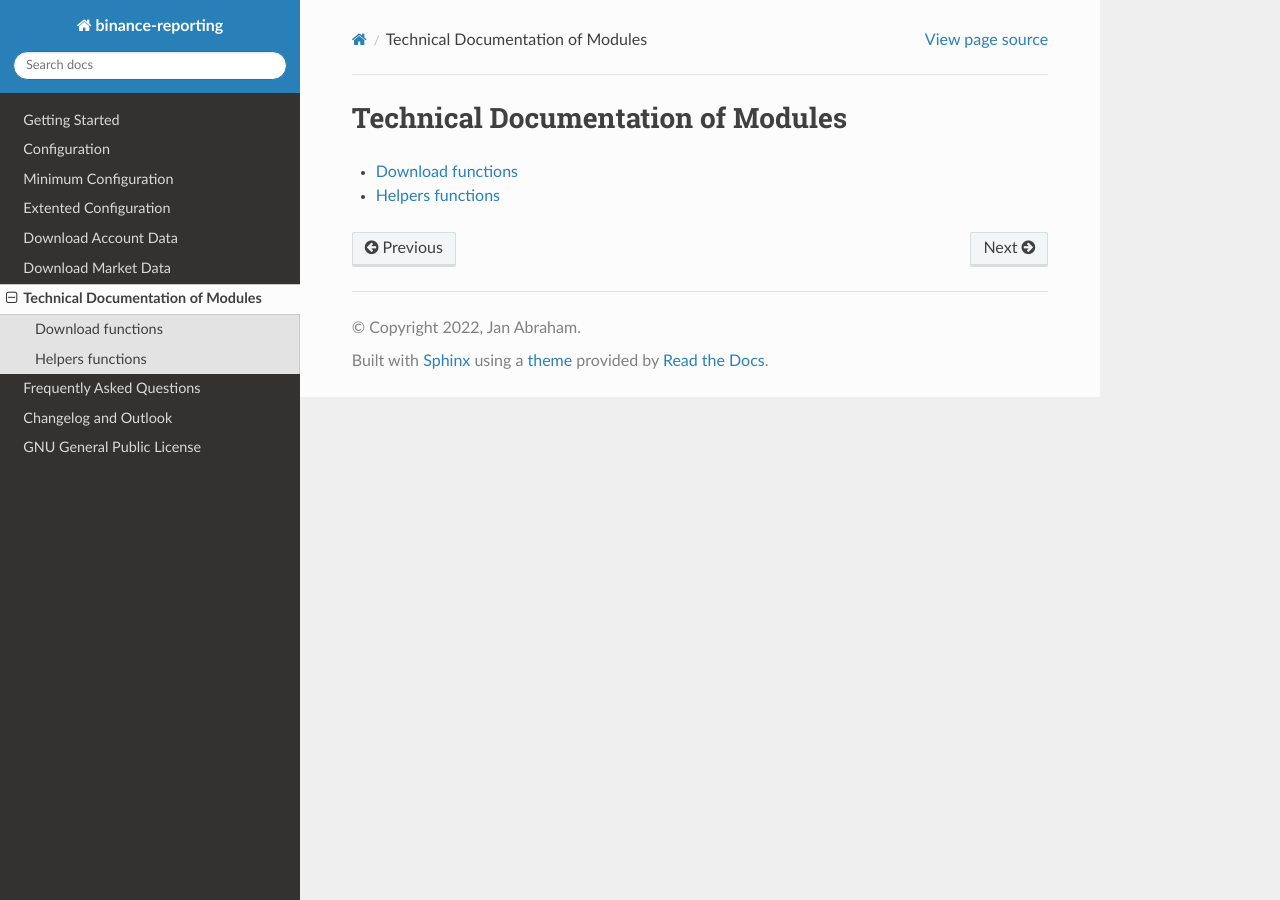
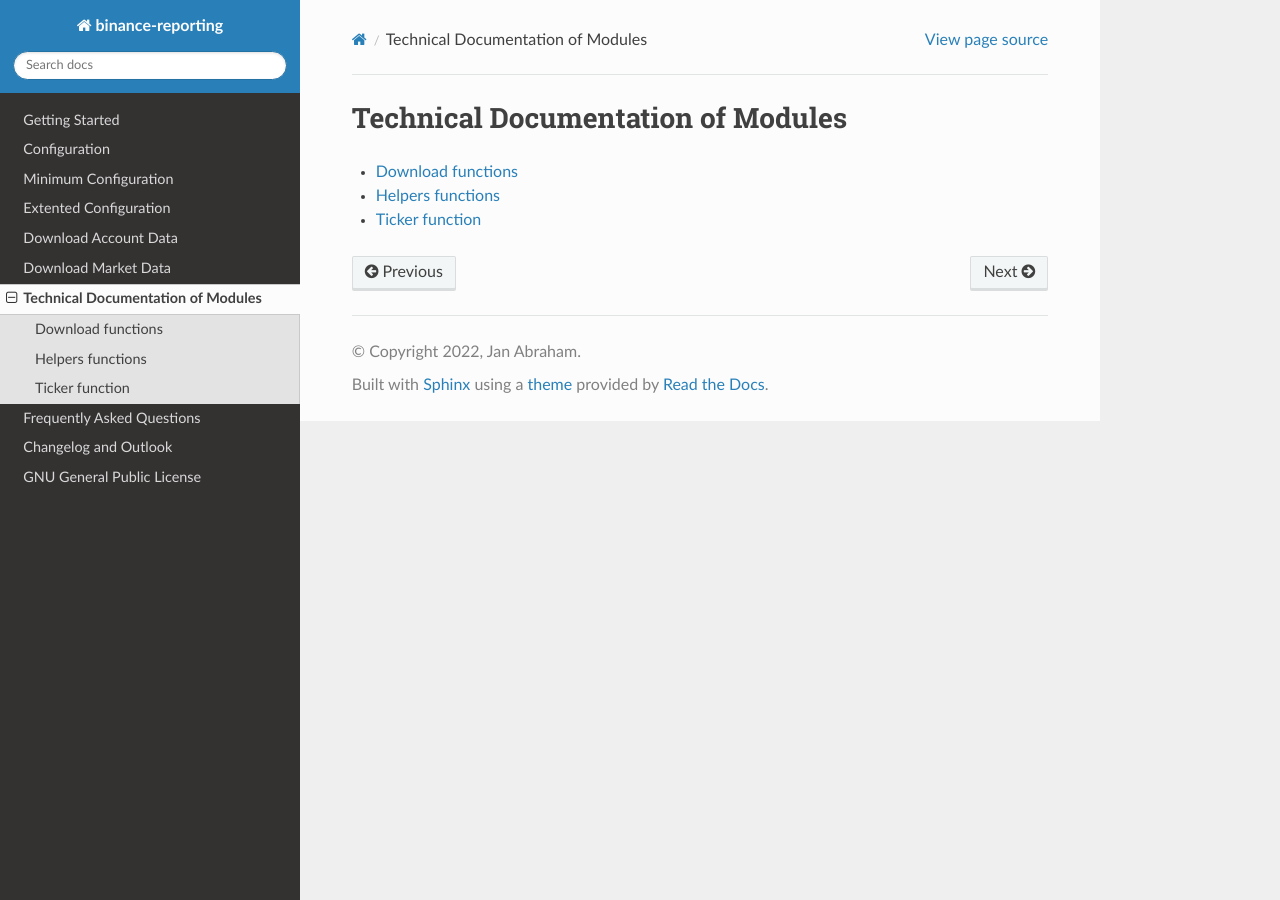
Before and after one commit to JanAbraham/binance-reporting, a Sphinx documentation site: the page built from docs/modules.rst, in a window 1280 px wide. Built offline with Sphinx 7.4.7 and the Read the Docs theme 2.0.0, drawn with Linux system fonts in a browser that asks for light colours.

Commit message:
'ticker' module added

```diff
--- a/docs/modules.rst
+++ b/docs/modules.rst
@@ -2,7 +2,8 @@ Technical Documentation of Modules
 ==================================
 
 .. toctree::
-   :maxdepth: 4
+   :maxdepth: 5
 
    binance_reporting
    helper
+   ticker
```
